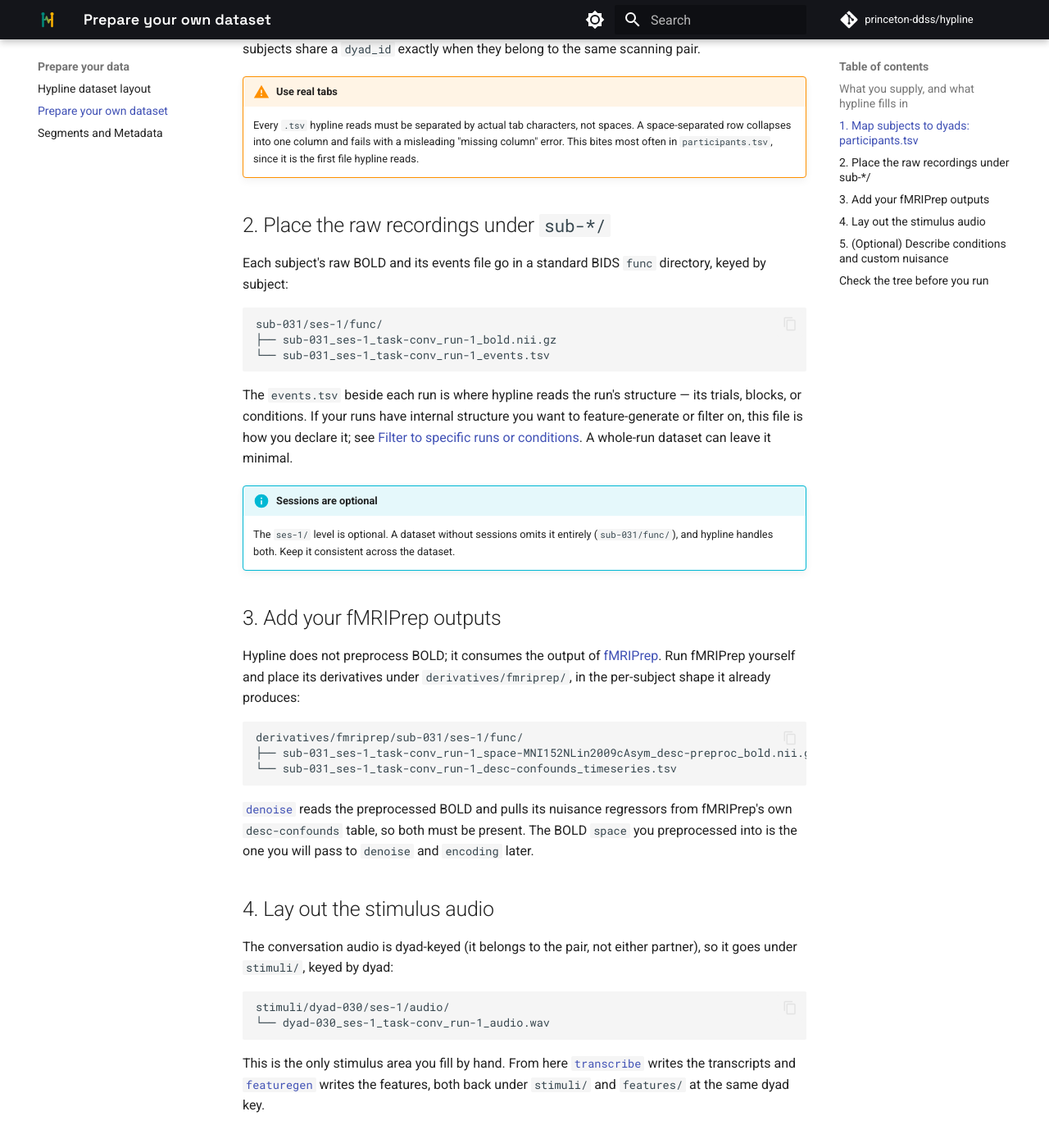
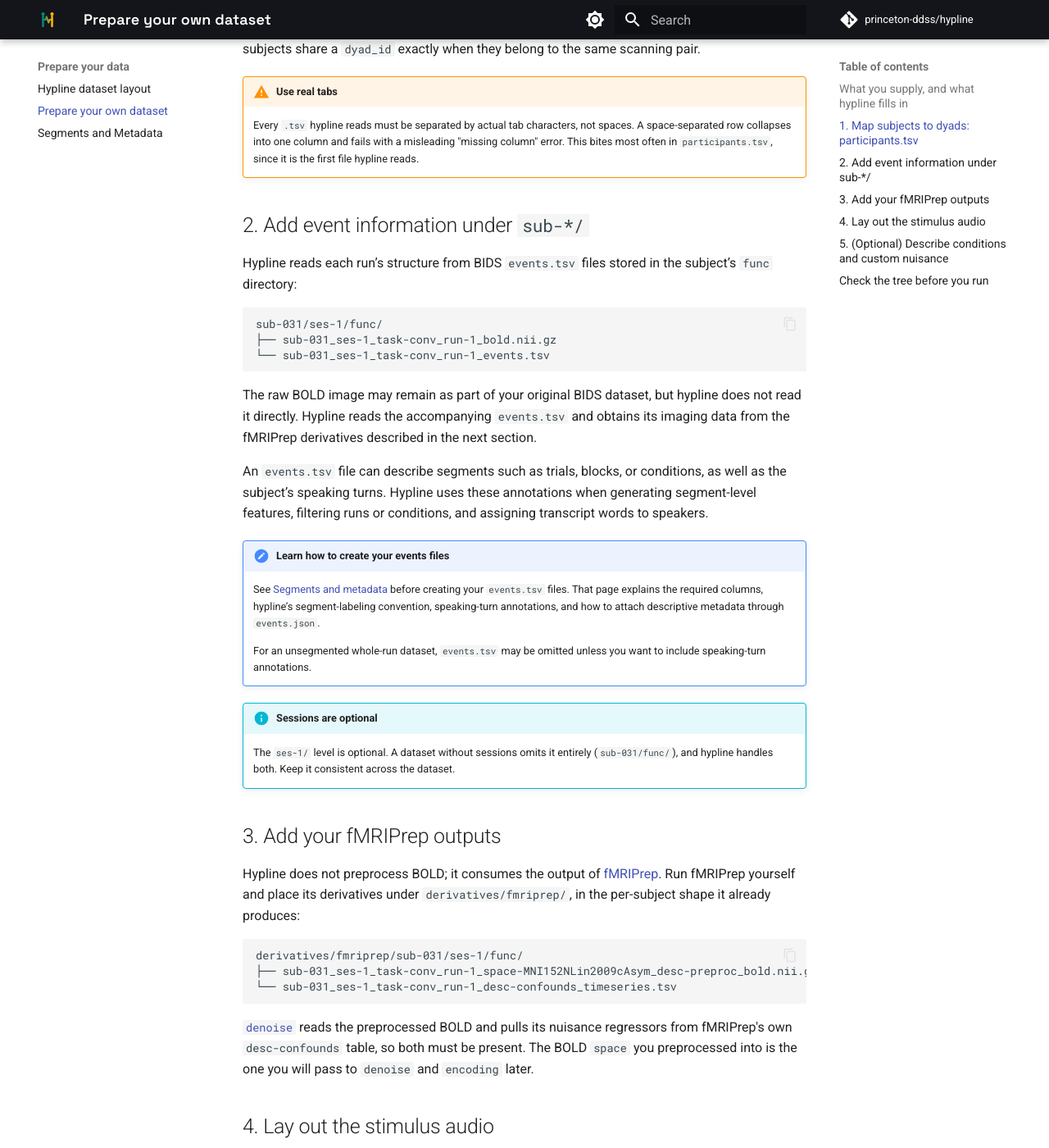
Before and after one commit to princeton-ddss/hypline, an MkDocs documentation site: the page built from docs/mkdocs/data-prep/prepare-dataset.md, in a window 1280 px wide and 1400 px high, scrolled down 1252 px. Shown: the whole window at 82% size. Built offline with MkDocs 1.6.1 and Material for MkDocs 9.7.7, drawn with Linux system fonts in a browser that asks for light colours; comment, search, counter and statistics services are not loaded; the version menu is left out.

Commit message:
Revise dataset preparation instructions for events.tsv
Updated section title and clarified the role of events.tsv files in the dataset preparation process.

````diff
--- a/docs/mkdocs/data-prep/prepare-dataset.md
+++ b/docs/mkdocs/data-prep/prepare-dataset.md
@@ -52,10 +52,10 @@ to the same scanning pair.
     misleading "missing column" error. This bites most often in
     `participants.tsv`, since it is the first file hypline reads.
 
-## 2. Place the raw recordings under `sub-*/`
+## 2. Add event information under `sub-*/`
 
-Each subject's raw BOLD and its events file go in a standard BIDS `func`
-directory, keyed by subject:
+Hypline reads each run’s structure from BIDS `events.tsv` files stored in the
+subject’s `func` directory:
 
 ```
 sub-031/ses-1/func/
@@ -63,11 +63,25 @@ sub-031/ses-1/func/
 └── sub-031_ses-1_task-conv_run-1_events.tsv
 ```
 
-The `events.tsv` beside each run is where hypline reads the run's structure — its
-trials, blocks, or conditions. If your runs have internal structure you want to
-feature-generate or filter on, this file is how you declare it; see
-[Filter to specific runs or conditions](../FAQ/filter.md). A whole-run dataset can leave it
-minimal.
+The raw BOLD image may remain as part of your original BIDS dataset, but hypline
+does not read it directly. Hypline reads the accompanying `events.tsv` and
+obtains its imaging data from the fMRIPrep derivatives described in the next
+section.
+
+An `events.tsv` file can describe segments such as trials, blocks, or
+conditions, as well as the subject’s speaking turns. Hypline uses these
+annotations when generating segment-level features, filtering runs or
+conditions, and assigning transcript words to speakers.
+
+!!! important "Learn how to create your events files"
+
+    See [Segments and metadata](segments.md) before creating your `events.tsv`
+    files. That page explains the required columns, hypline’s segment-labeling
+    convention, speaking-turn annotations, and how to attach descriptive
+    metadata through `events.json`.
+
+    For an unsegmented whole-run dataset, `events.tsv` may be omitted unless you
+    want to include speaking-turn annotations.
 
 !!! info "Sessions are optional"
 
````
